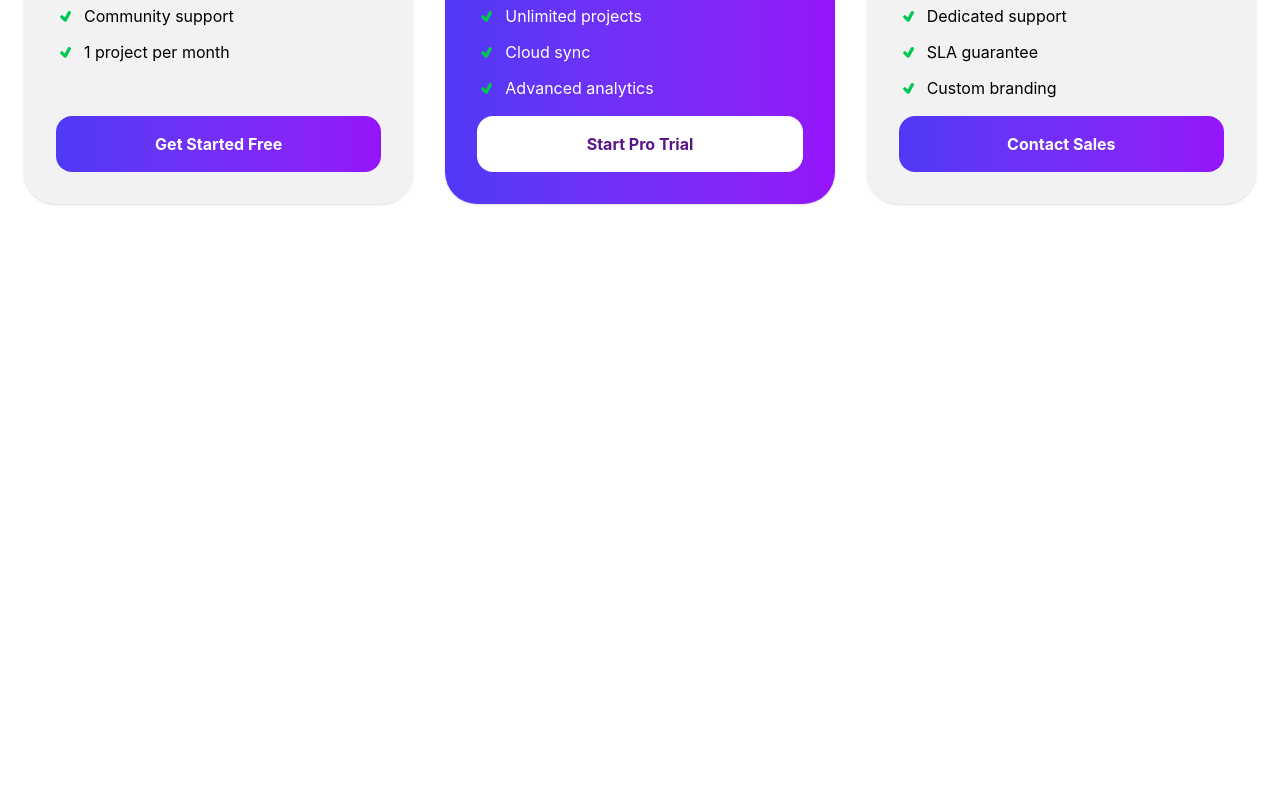
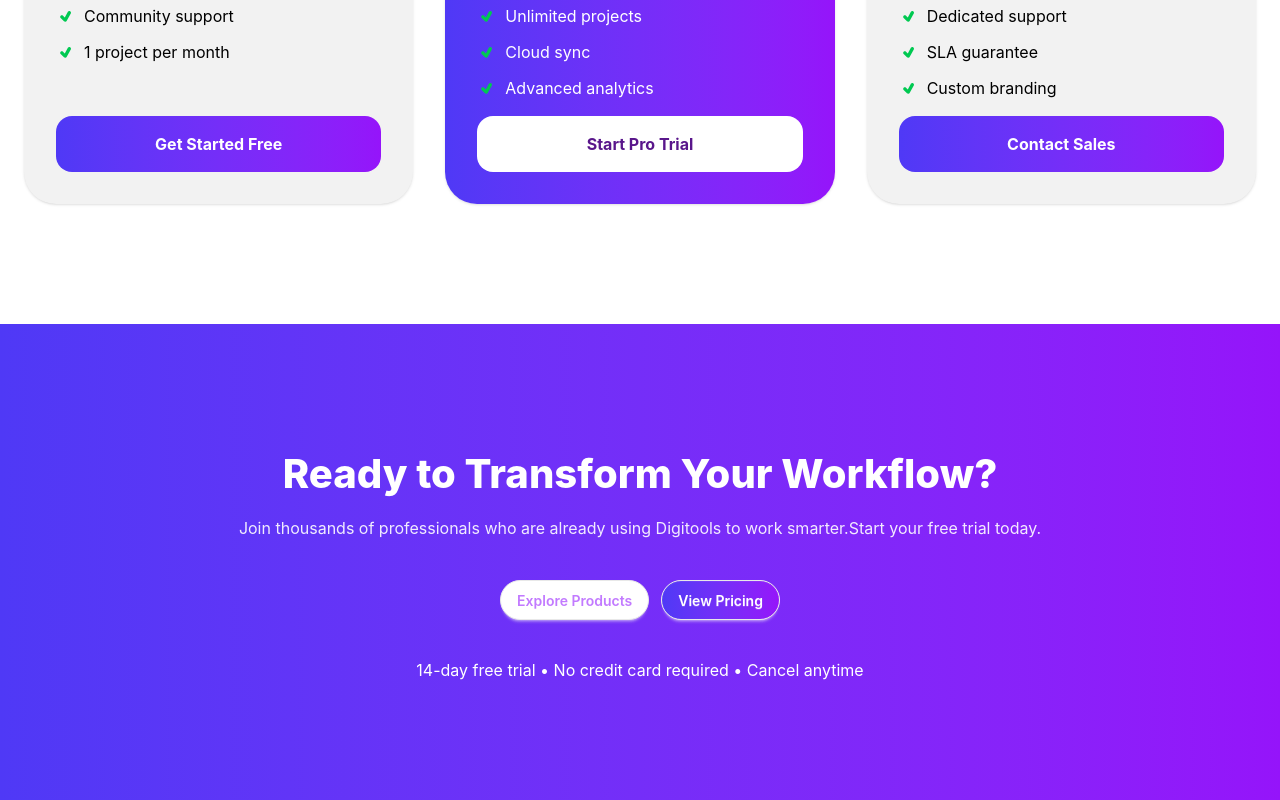
Before and after one commit to Raihan-10/DigiTools-platform, a React (Vite) app: page / in a window 1280 px wide. Shown: the part 3336-4136 px from the top of the page. Before the commit the page ends 3660 px from the top, so only its background shows below. Built offline with nearby package versions, Linux system fonts and the light colour scheme.

Commit message:
Add workflow section

```diff
--- a/src/App.jsx
+++ b/src/App.jsx
@@ -9,6 +9,7 @@
 import { ToastContainer } from "react-toastify";
 import Steps from "./components/Steps";
 import Pricing from "./components/Pricing";
+import Workflow from "./components/Workflow";
 
 function App() {
   const [carts, setCarts] = useState([]);
@@ -24,6 +25,7 @@
       <ToastContainer />
       <Steps />
       <Pricing/>
+      <Workflow/>
     </div>
   );
 }
--- /dev/null
+++ b/src/components/Workflow.jsx
@@ -0,0 +1,20 @@
+import React from 'react';
+
+const Workflow = () => {
+    return (
+        <div className="text-center container
+        mx-auto md:px-[200px] md:py-[120px] bg-linear-to-r from-[#4f39f6] to-[#9514fa]  text-white space-y-10">
+            <div className=''>
+                <h2 className='font-extrabold text-[40px] mb-3'>Ready to Transform Your Workflow?</h2>
+                <p className='leading-[24px] opacity-90'>Join thousands of professionals who are already using Digitools to work smarter.Start your free trial today.</p>
+            </div>
+            <div className="font-semibold space-x-3">
+                <button className='btn rounded-4xl bg-white  text-purple-400'>Explore Products</button>
+                <button className='btn rounded-4xl bg-linear-to-r from-[#4f39f6] to-[#9514fa] text-white'>View Pricing</button>
+            </div>
+            <p className='leading-[20px]'>14-day free trial • No credit card required • Cancel anytime</p>
+        </div>
+    );
+};
+
+export default Workflow;
```
